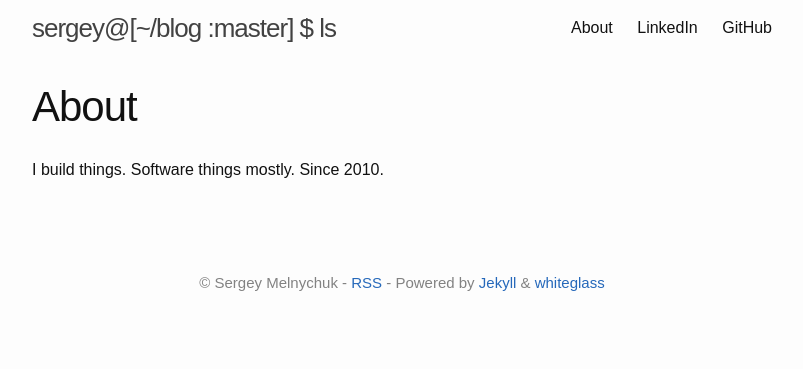
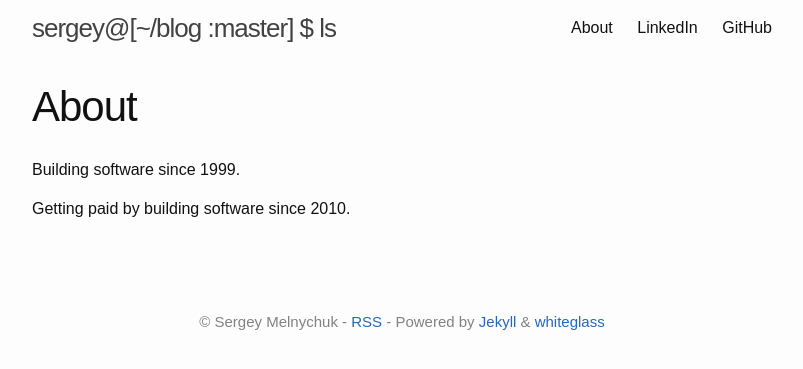
Before and after one commit to sergey-melnychuk/sergey-melnychuk.github.io, a Jekyll site: the page built from about.md, in a window 1280 px wide. Shown: the top 369 px of the page, without its empty margins (238-1041 px from the left). Built offline with Jekyll 4.4.1, drawn with Linux system fonts in a browser that asks for light colours.

Commit message:
update about page

```diff
--- a/about.md
+++ b/about.md
@@ -3,4 +3,7 @@ layout: page
 title: "About"
 permalink: /about/
 ---
-I build things. Software things mostly. Since 2010.
+
+Building software since 1999.
+
+Getting paid by building software since 2010.
```
